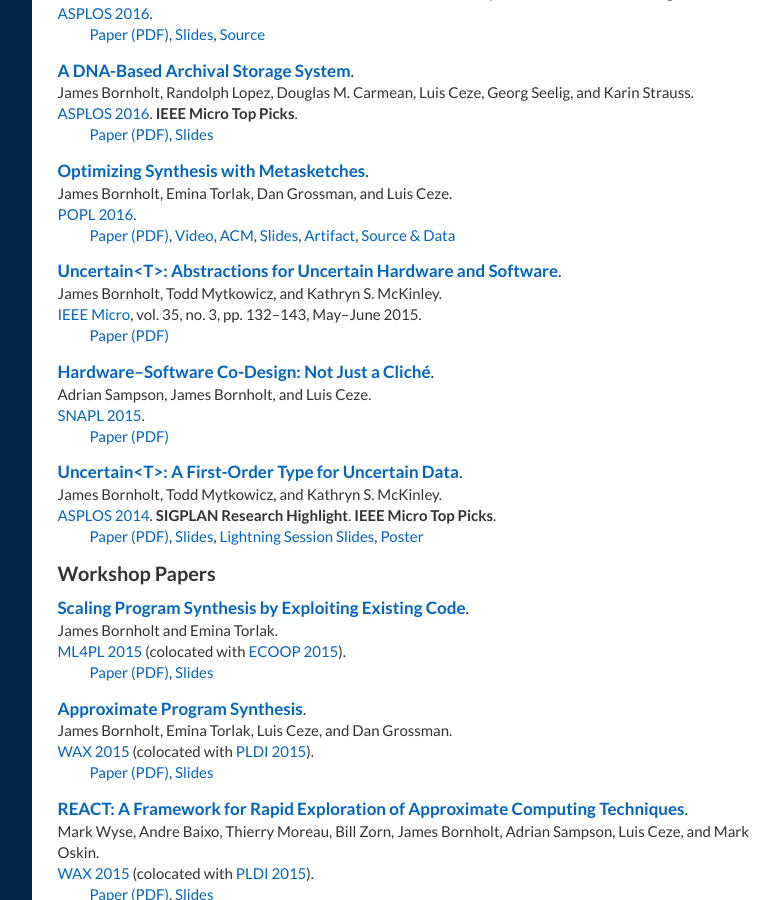
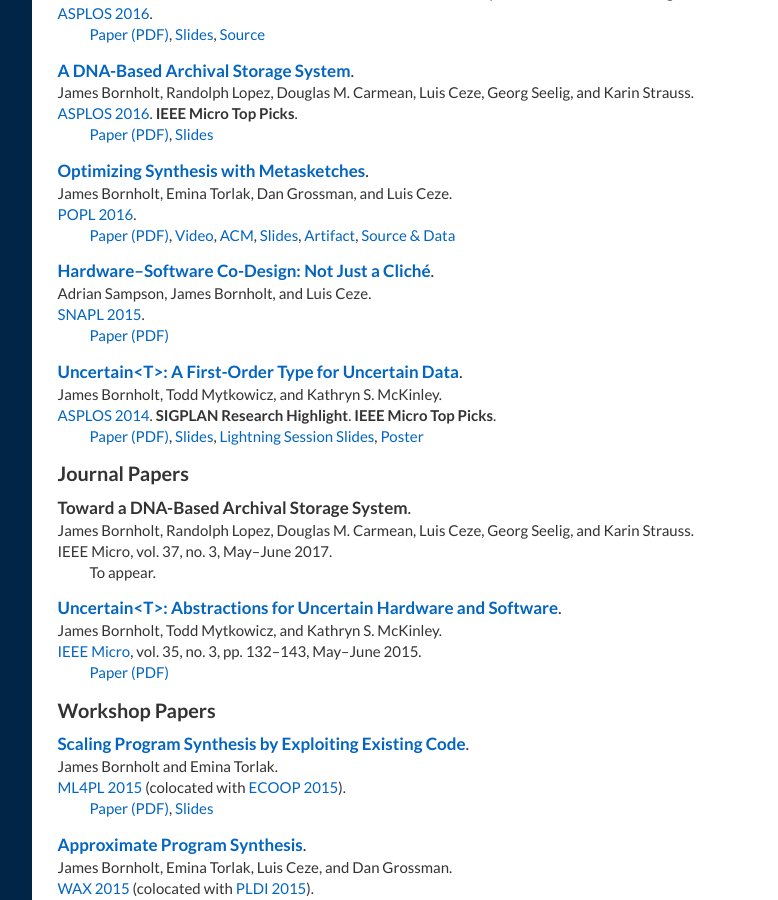
Before and after one commit to jamesbornholt/homepage, a Jekyll site: the page built from index.md, in a window 1280 px wide and 900 px high, scrolled down 952 px. Shown: the whole window, without its empty margins (370-1148 px from the left). Built offline with Jekyll 4.4.1, drawn with Linux system fonts in a browser that asks for light colours; nearby versions of some CDN libraries; some of the changed text lies outside the part shown.

Commit message:
split out IEEE micro papers

```diff
--- a/_data/papers.yml
+++ b/_data/papers.yml
@@ -1,3 +1,15 @@
+- title: "Toward a DNA-Based Archival Storage System"
+  authors: "James Bornholt, Randolph Lopez, Douglas M. Carmean, Luis Ceze, Georg Seelig, and Karin Strauss"
+  type: journal
+  venue: "IEEE Micro"
+  volume: "vol. 37, no. 3, May–June 2017"
+  # url: "http://ieeexplore.ieee.org/xpl/articleDetails.jsp?arnumber=7106409&filter%3DAND%28p_IS_Number%3A7129787%29"
+  # venue_url: "http://ieeexplore.ieee.org/xpl/tocresult.jsp?isnumber=7129787"
+  links:
+    - text: "To appear."
+    #- text: "Paper (PDF)"
+    #  url: "papers/uncertaint-toppicks15.pdf"
+
 - title: "Synthesizing Memory Models from Framework Sketches and Litmus Tests"
   authors: "James Bornholt and Emina Torlak"
   type: conference
@@ -86,7 +98,7 @@
 
 - title: "Uncertain<T>: Abstractions for Uncertain Hardware and Software"
   authors: "James Bornholt, Todd Mytkowicz, and Kathryn S. McKinley"
-  type: conference
+  type: journal
   venue: "IEEE Micro"
   volume: "vol. 35, no. 3, pp. 132–143, May–June 2015"
   url: "http://ieeexplore.ieee.org/xpl/articleDetails.jsp?arnumber=7106409&filter%3DAND%28p_IS_Number%3A7129787%29"
--- a/_layouts/home.html
+++ b/_layouts/home.html
@@ -33,8 +33,12 @@ layout: default
     </div>
 
     <h2 class="sec">Publications <p class="header-link">[<a href="http://dblp.uni-trier.de/pers/hd/b/Bornholt:James">DBLP</a>]</p></h2>
-    <h3>Conference and Journal Papers</h3>
+    <h3>Conference Papers</h3>
     {% assign papers = site.data.papers | where_exp:"paper","paper.type == 'conference'" %}
+    {% include paper-list.html papers=papers %}
+
+    <h3>Journal Papers</h3>
+    {% assign papers = site.data.papers | where_exp:"paper","paper.type == 'journal'" %}
     {% include paper-list.html papers=papers %}
 
     <h3>Workshop Papers</h3>
```
